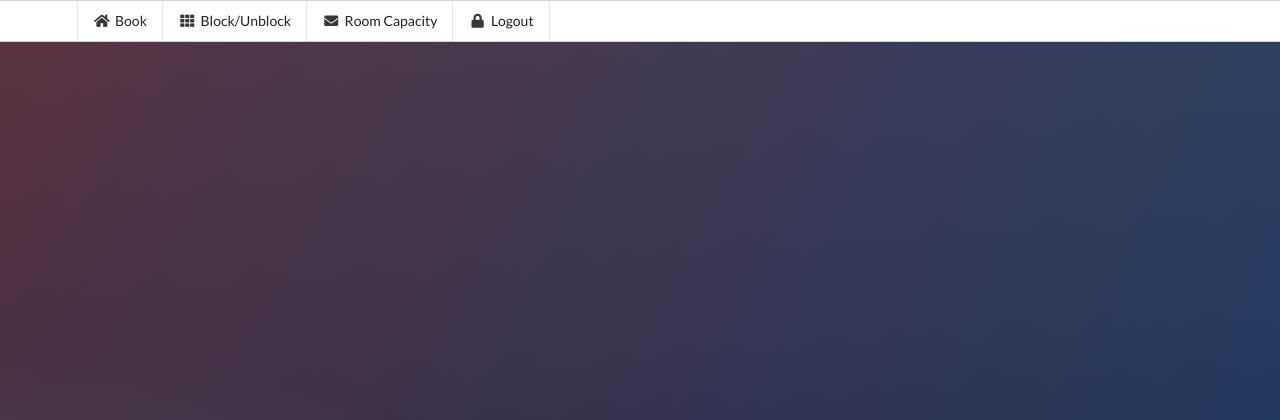
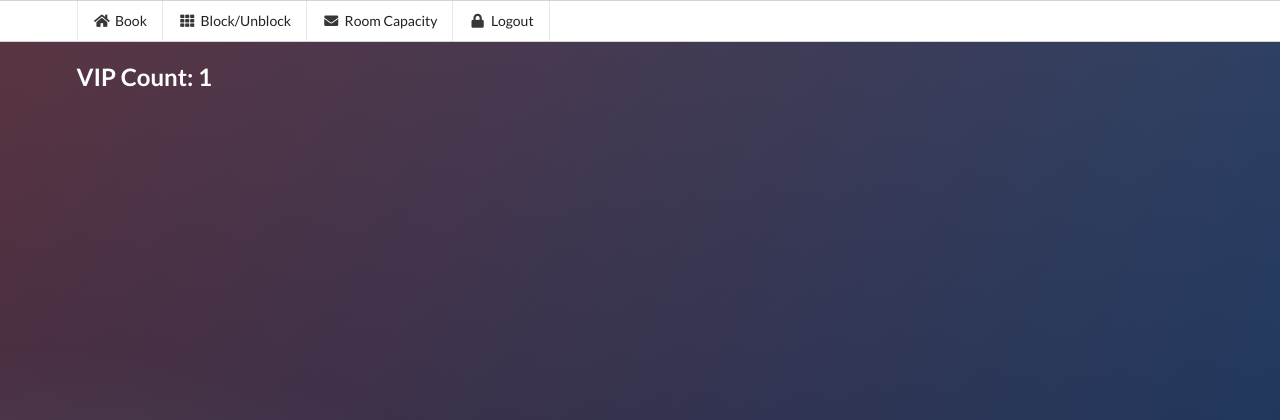
Before and after one commit to SameerJhariya/guesthouse, a Django app: page / in a window 1280 px wide. Shown: the top 420 px of the page. Run offline with Django 3.2, Linux system fonts and the light colour scheme; a user stored in the database is signed in; data comes from the database, SQL or seed files in the repository; both versions use the stored data as it was after the commit; some libraries are stand-ins or nearby versions.

Commit message:
VIP Feature

```diff
--- a/Website/models.py
+++ b/Website/models.py
@@ -16,6 +16,7 @@ class Room(models.Model):
 	name = models.CharField(max_length=64)
 	description = models.CharField(max_length=128)
 	active = models.BooleanField(default=True)
+	vip = models.BooleanField(default=False)
 	guesthouse = models.ForeignKey(GuestHouse, on_delete=models.CASCADE, null=True)
 	capacity = models.IntegerField(default=2)
 	def __str__(self):
--- a/Website/templates/admin.html
+++ b/Website/templates/admin.html
@@ -22,11 +22,17 @@
 		</div>
 </div>
 
-<div id="content"></div>
+<br>
+<div class="ui container" id="content"><h2><b>VIP Count: </b>{{count}}</h2></div><br>
+<div id="loader" class="ui container lds-dual-ring"></div>
 
 <script type="text/javascript">
+	$("#loader").hide();
 	function load(url){
-		$('#content').load(url);
+		$("#loader").show();
+		$('#content').load(url, function(){
+			$("#loader").hide();
+		});
 	}
 </script>
 
--- a/Website/templates/book.html
+++ b/Website/templates/book.html
@@ -3,7 +3,7 @@
 
 {% block content %}
 	{% if request.user.person.booked %}
-		You have already booked room {{request.user.person.room.name}}
+		<br><div class="ui container"><div class="ui negative message"><div class="header">You have already booked room {{request.user.person.room.name}}</div></div></div>
 	{% else %}
 	<br>
 	<div class="ui centered container">
--- a/Website/templates/room.html
+++ b/Website/templates/room.html
@@ -5,9 +5,7 @@
 	<br>
 	<div class="ui centered container">
 		{% for room in rooms %}
-			{% if room.active == True %}
 			<button class="ui button" onclick="load('/payment?room={{room.id}}')">{{room.name}}</button>
-			{% endif %}
 			{% empty %}
 			No rooms available.
 		{% endfor %}
--- a/Website/views.py
+++ b/Website/views.py
@@ -10,8 +10,9 @@ from .models import Person, Room, GuestHouse
 
 
 def index(request):
+	vip_count = Room.objects.filter(vip=True).filter(active=False).count()
 	if request.user.is_authenticated():
-		return render(request, 'admin.html')
+		return render(request, 'admin.html', {"count" : vip_count})
 	else:
 		return HttpResponseRedirect('/login')
 
@@ -41,7 +42,11 @@ def book(request):
 
 def room(request):
 	gh = request.GET['gid']
-	rooms = Room.objects.filter(guesthouse=gh)
+	vip_count = Room.objects.filter(vip=True).filter(active=False).count()
+	if vip_count >= 3:
+		rooms = Room.objects.filter(guesthouse=gh).filter(active=True)[vip_count+1:]
+	else:
+		rooms = Room.objects.filter(guesthouse=gh).filter(active=True)[3:]
 	return render(request, 'room.html', {'rooms' : rooms})
 
 def payment(request):
@@ -53,7 +58,7 @@ def payment(request):
 	user.booked = True
 	roomobj.save()
 	user.save()
-	return HttpResponse("<br>Room Booked Successfully!")
+	return HttpResponse('<br><div class="ui container"><div class="ui positive message"><div class="header">Room Booked Successfully!</div></div></div>')
 
 
 def block(request):
@@ -67,15 +72,17 @@ def block(request):
 		if(room.active):
 			room.active = False
 			room.save()
-			return HttpResponse("<br>"+str(room.name)+" room Blocked")
+			return HttpResponse('<br><div class="ui container"><div class="ui positive message"><div class="header">'+str(room.name)+" room Blocked"+'</div></div></div>')
 		else:
 			room.active = True
+			room.vip = False
 			room.save()
-			person = Person.objects.get(room=room)
-			person.booked = False
-			person.room = None
-			person.save()
-			return HttpResponse("<br>"+str(room.name)+" room Unblocked")
+			persons = Person.objects.filter(room=room)
+			for person in persons:
+				person.booked = False
+				person.room = None
+				person.save()
+			return HttpResponse('<br><div class="ui container"><div class="ui positive message"><div class="header">'+str(room.name)+" room Unblocked"+'</div></div></div>')
 	else:
 		rooms = Room.objects.all()
 		return render(request, 'block.html', {'rooms' : rooms})
--- a/static/style.css
+++ b/static/style.css
@@ -56,3 +56,28 @@ input {
 	transition: box-shadow .5s ease;
 }
 input:focus { box-shadow: inset 0 -5px 45px rgba(100,100,100,0.4), 0 1px 1px rgba(255,255,255,0.2); }
+
+.lds-dual-ring {
+  display: inline-block;
+  width: 64px;
+  height: 64px;
+}
+.lds-dual-ring:after {
+  content: " ";
+  display: block;
+  width: 46px;
+  height: 46px;
+  margin: 1px;
+  border-radius: 50%;
+  border: 5px solid #fff;
+  border-color: #fff transparent #fff transparent;
+  animation: lds-dual-ring 1.2s linear infinite;
+}
+@keyframes lds-dual-ring {
+  0% {
+    transform: rotate(0deg);
+  }
+  100% {
+    transform: rotate(360deg);
+  }
+}
```
Also changed, not shown: Website/templates/change.html (+23 -2 lines), Website/migrations/0006_room_vip.py (added), db.sqlite3.
